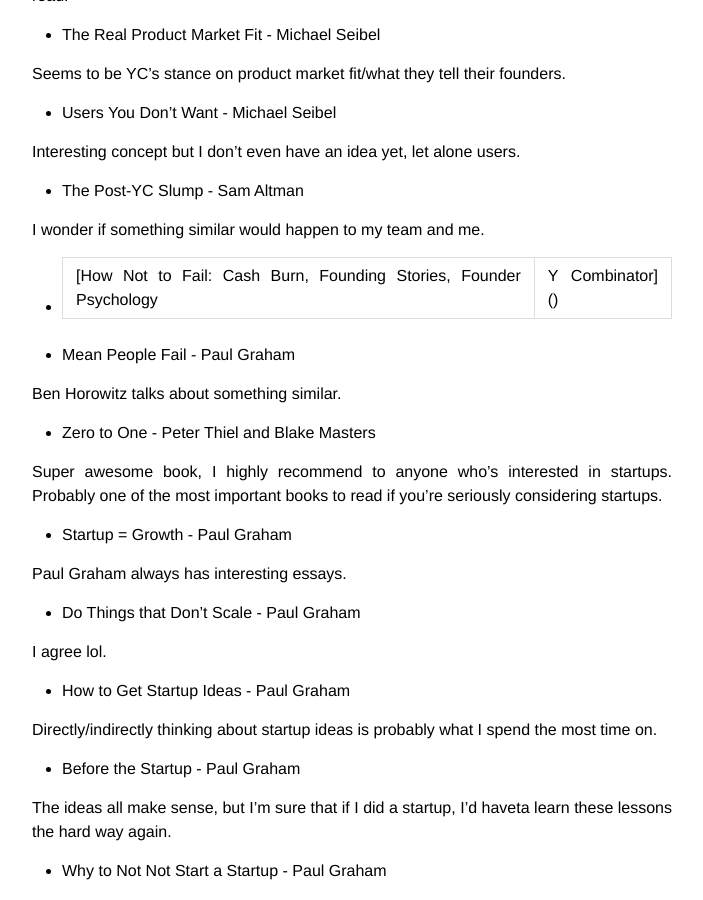
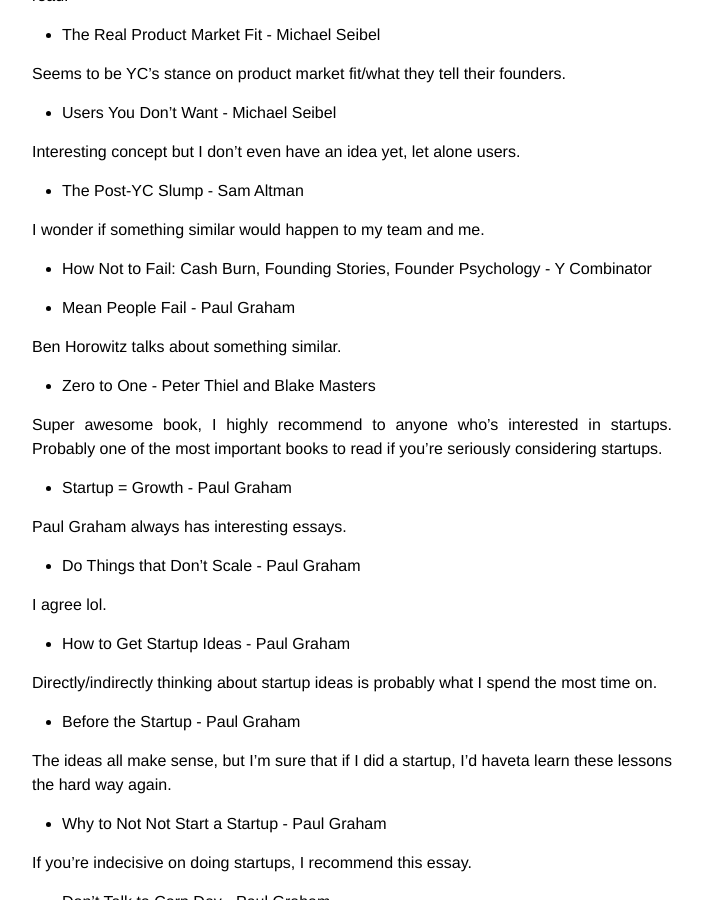
Before and after one commit to alexjwang/personal-blog, a Jekyll site: the page built from _posts/2021-08-27-hard-things.markdown, in a window 1280 px wide and 900 px high, scrolled down 1451 px. Shown: the whole window, without its empty margins (288-991 px from the left). Built offline with Jekyll 4.4.1, drawn with Linux system fonts in a browser that asks for light colours; nearby versions of some CDN libraries.

Commit message:
more formatting fixes

```diff
--- a/_posts/2021-08-27-hard-things.markdown
+++ b/_posts/2021-08-27-hard-things.markdown
@@ -55,7 +55,7 @@
 
 I wonder if something similar would happen to my team and me.
 
-- [How Not to Fail: Cash Burn, Founding Stories, Founder Psychology | Y Combinator]()
+- [How Not to Fail: Cash Burn, Founding Stories, Founder Psychology - Y Combinator]()
 
 - [Mean People Fail - Paul Graham]()
 
```
